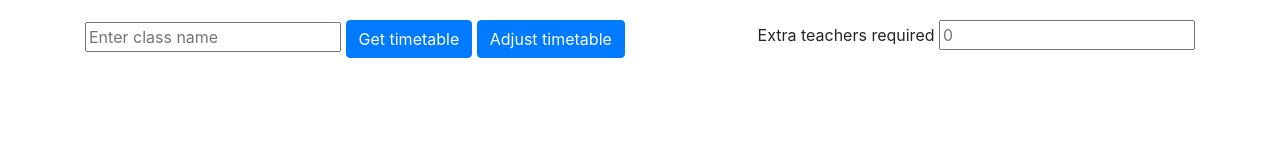
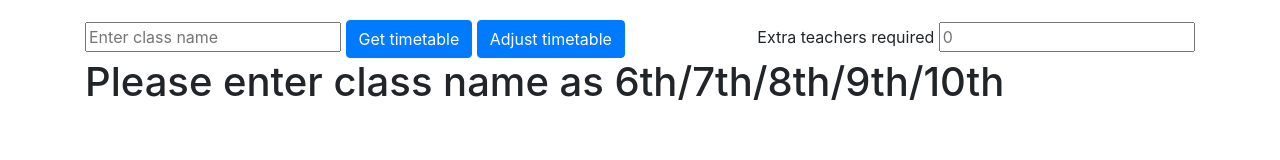
Before and after one commit to jaydeepdeb405/totalcloud-assignment, a website: page index.html in a window 1280 px wide. Drawn offline with Linux system fonts and the light colour scheme.

```diff
--- a/index.html
+++ b/index.html
@@ -21,15 +21,16 @@
 
             <button class="btn btn-primary" ng-click="getTimeTableByClassName(className, true)">Adjust
                 timetable</button>
-            <span style="float:right" class="form-group">
+            <span class="form-group" id="extra-teachers">
                 <label for="extraTeachers">Extra teachers required</label>
                 <input type="text" id="extraTeachers" ng-model="extraTeachersRequired"
                     placeholder="0" readonly>
             </span>
         </form>
 
+        <h1>{{heading}}</h1>
+
         <div ng-if="classWiseTable" class="container">
-            <h1>{{heading}}</h1>
             <table class="table table-striped">
                 <thead class="thead-dark">
                     <tr>
--- a/services/csvUtil.js
+++ b/services/csvUtil.js
@@ -40,8 +40,6 @@
         const freeTeachers = dayData.filter((d) => {
             return d.className.length === 0
         });
-
-        console.log(freeClasses, freeTeachers);
 
         extraTeachersRequired += freeClasses.length - freeTeachers.length;
 
--- a/web/app.js
+++ b/web/app.js
@@ -3,7 +3,7 @@
 
     $scope.classWiseTable = false;
     $scope.extraTeachersRequired = "";
-    $scope.heading = "";
+    $scope.heading = "Please enter class name as 6th/7th/8th/9th/10th";
 
     $scope.days = ['Monday', 'Tuesday', 'Wednesday', 'Thursday', 'Friday', 'Saturday'];
 
--- a/web/stylesheet.css
+++ b/web/stylesheet.css
@@ -1,3 +1,8 @@
 .container {
     margin-top: 20px;
 }
+
+#extra-teachers {
+    position: relative;
+    left: 10vw;
+}
```
